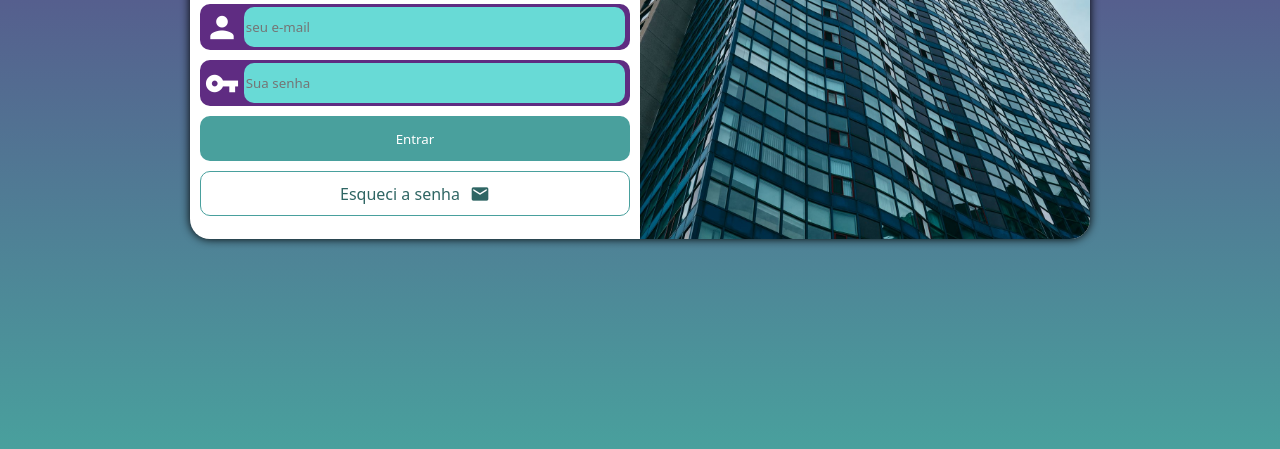
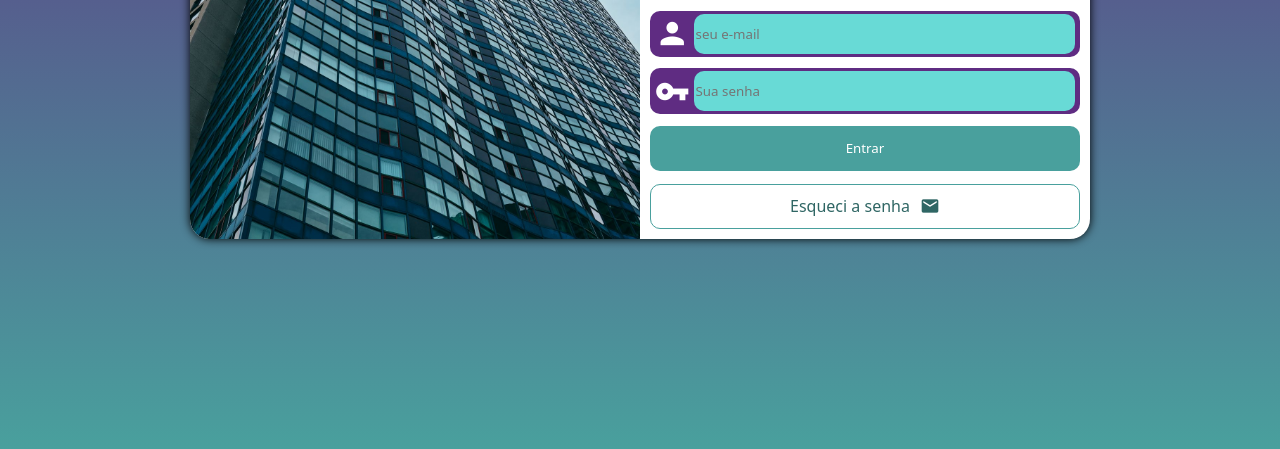
Before and after one commit to SidProjeto/projeto-login, a plain HTML site: page index.html in a window 1280 px wide. Shown: the part 351-800 px from the top of the page. Drawn offline with Linux system fonts and the light colour scheme.

Commit message:
refazendo o layout com flexbox

```diff
--- a/estilos/mq.css
+++ b/estilos/mq.css
@@ -5,19 +5,17 @@
         background-image: linear-gradient(to bottom, #5f2c82, #49a09d);
     }
     section {
+        flex-flow: row-reverse nowrap;
         width: 80vw;
         height: 40vw;
-        transition: width 0.3s, height 0.3s;
-        transition-timing-function: ease;
     }
     div#image {
-        float: left;
-        width: 30%;
+        width: 35%;
         height: 100%;
     }
     div#form {
-        float: right;
         width: 65%;
+        height: 100%;
         margin: 0px;
         padding: 10px;
     }
@@ -31,18 +29,17 @@
         background-image: linear-gradient(to bottom, #5f2c82, #49a09d);
     }
     section {
+        flex-flow: row nowrap;
         width: 900px;
         height: 380px;
         transition: width 0.3s, height 0.3s;
         transition-timing-function: ease;
     }
     div#image {
-        float: right;
         width: 50%;
         height: 100%;
     }
     div#form {
-        float: left;
         width: 50%;
         height: 100%;
         margin: 0px;
--- a/estilos/style.css
+++ b/estilos/style.css
@@ -18,17 +18,18 @@ html,body {
 }
 
 main {
+    display: flex;
+    justify-content: center;
+    align-items: center;
     position: relative;
     height: 100vh;
     width: 100vw;
 }
 section {
-    position: absolute;
     width: 300px;
-    height: 580px;
-    top: 50%;
-    left: 50%;
-    transform: translate(-50%,-50%);
+    height: 540px;
+    display: flex;
+    flex-flow: column nowrap;
     background-color: white;
     border-radius: 20px;
     overflow: hidden;
@@ -37,42 +38,53 @@ section {
     transition-timing-function: ease;
 }
 div#image {
-    display: block;
     background-image: url(../imagens/pexels-yeager-anderson-486659266-37883167.jpg);
     background-size: cover;
     background-position: center right;
     background-repeat: no-repeat;
-    height: 240px;
+    height: 180px;
 
 }
 
 div#form {
-    display: block;
-    margin-right: 10px;
-    margin-bottom: 20px;
-    margin-left: 10px;
+    display: flex;
+    flex: 1;
+    flex-flow: column nowrap;
+    justify-content: center;
+    align-items: center;
+    padding: 15px 10px;
     text-align: center;
+}
+form {
+    height: 100%;
+    width: 100%;
+    display: flex;
+    flex-flow: column nowrap;
+    justify-content: space-between;
 }
 form > h1 {
     margin-top: 5px;
     margin-bottom: 5px;
 }
 form > p {
-    margin-bottom: 10px;
     text-align: center;
     font-size: 0.8em;
+    margin-bottom: 10px;
 }
 form > div {
-    display: block;
+    display: flex;
+    align-items: center;
+    justify-content: space-evenly;
     width: 100%;
-    margin-bottom: 10px;
     border-radius: 10px;
     padding: 3px;
     background-color: var(--lilas);
+    margin-bottom: 8px;
 }
 form > div > input {
     border-radius: 10px;
     border-color: transparent;
+    outline: none;
     background-color: #68dad6;
     height: 40px;
     width: 85%;
@@ -84,22 +96,20 @@ div > i.material-icons{
     color: white;
 }
 input#entrar {
-    margin: auto;
     width: 100%;
     height: 45px;
     background-color: var(--verde);
     border-color: transparent;
     color: white;
-    margin-bottom: 10px;
     border-radius: 10px;
     cursor: pointer;
+    margin-bottom: 10px;
 }
 input#entrar:hover {
     background-color: #2f6664;
 }
 a#esqueci {
     display: flex;
-   margin: auto;
    width: 100%;
    height: 45px;
    border: 1px solid #49a09d;
```
